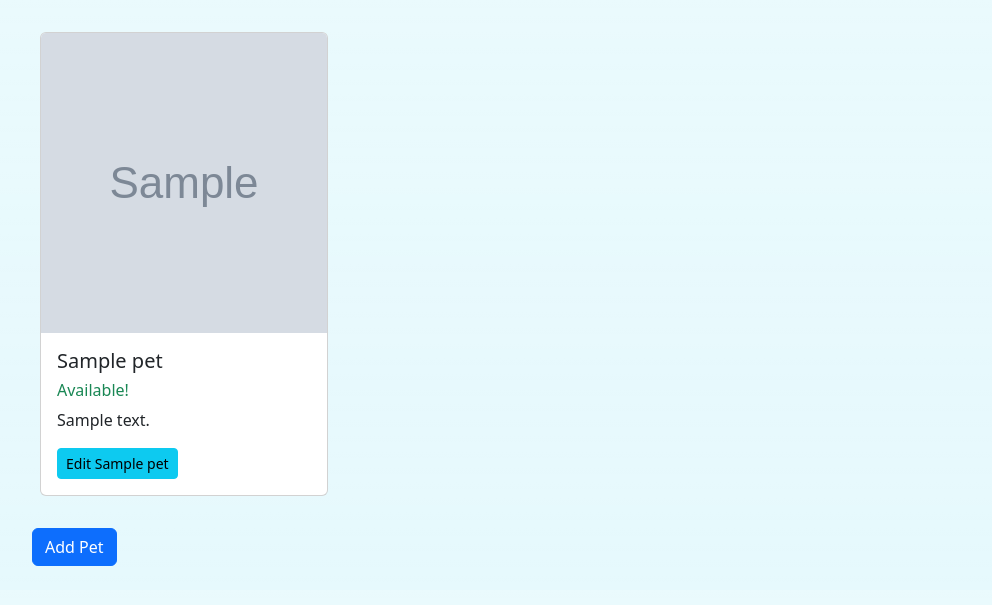
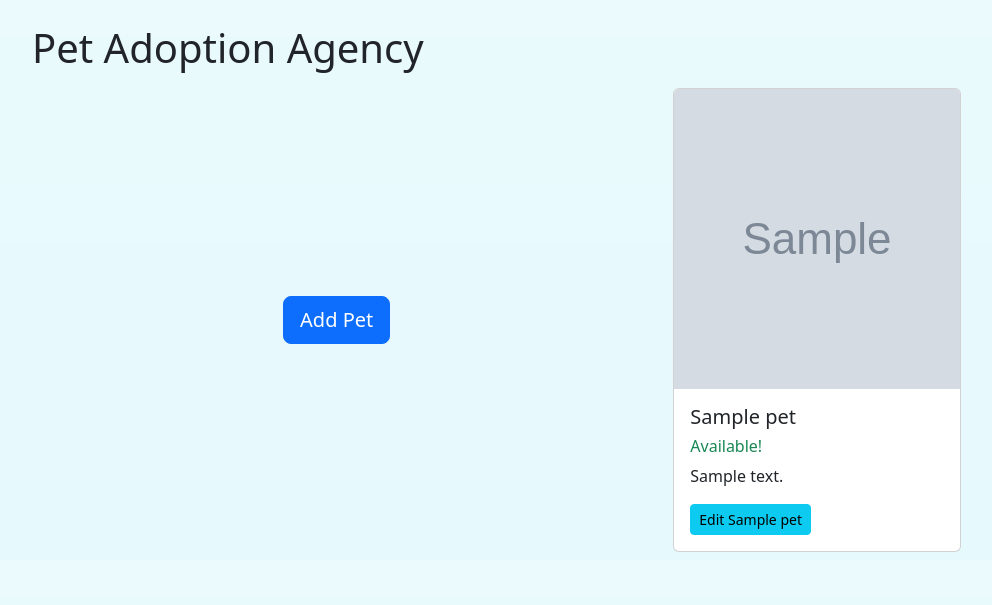
Before and after one commit to coachdaveofficial/wtforms-exercise, a Flask app: page / in a window 1280 px wide. Shown: the top 605 px of the page, without its empty margins (50-1042 px from the left). Run offline with Flask 3, Linux system fonts and the light colour scheme; tables that the repository leaves empty hold one stand-in row (values such as "Sample post"); grey boxes marked "Sample" are stand-in pictures.

Commit message:
added comments and updated bootstrap styling

```diff
--- a/app.py
+++ b/app.py
@@ -41,6 +41,7 @@ def add_pet_form():
         age = form.age.data
         notes = form.notes.data
 
+        # if no photo_url provided, use default img located in models.py
         if len(photo_url) == 0:
             photo_url = None
 
@@ -60,6 +61,7 @@ def add_pet_form():
 def edit_pet_form(pet_id):
     pet = get_pet_by_id(pet_id)
     form = EditPetForm(obj=pet)
+    # store current photo_url from pet obj
     orig_photo_url = pet.photo_url
 
 
@@ -68,6 +70,7 @@ def edit_pet_form(pet_id):
         pet.available = form.available.data
         pet.notes = form.notes.data
 
+        # if new photo_url not provided in edit form, continue to use original photo_url
         if len(pet.photo_url) == 0:
             pet.photo_url = orig_photo_url
 
--- a/templates/homepage.html
+++ b/templates/homepage.html
@@ -5,8 +5,13 @@
 
 {% block content %}
 
+
     <div class="container mt-4">
-        <div class="row">
+        <h1 class=""> Pet Adoption Agency</h1>
+        <div class="row justify-content-evenly">
+            <div class="col-4 align-self-center text-center">
+                <a href="/add" class="btn btn-primary btn-lg mt-4 mb-4">Add Pet</a>
+            </div>
             {% for pet in pets %}
                 <div class="col-lg-4">
                     <div class="card m-2" style="width: 18rem;">
@@ -27,9 +32,7 @@
                 </div>
             {% endfor %}
         </div>
-
-        <a href="/add" class="btn btn-primary mt-4 mb-4">Add Pet</a>
-
     </div>
 
+
 {% endblock %}
--- a/templates/pet_add_form.html
+++ b/templates/pet_add_form.html
@@ -32,6 +32,7 @@
                     {% endfor %}
                     <br>
                     <button type="submit" class="btn btn-primary">Submit</button>
+                    <a href="/" class="btn btn-secondary">Go Back</a>
                 </div>
             </form>
         </div>
```
Also changed, not shown: forms.py (+6 -2 lines).
